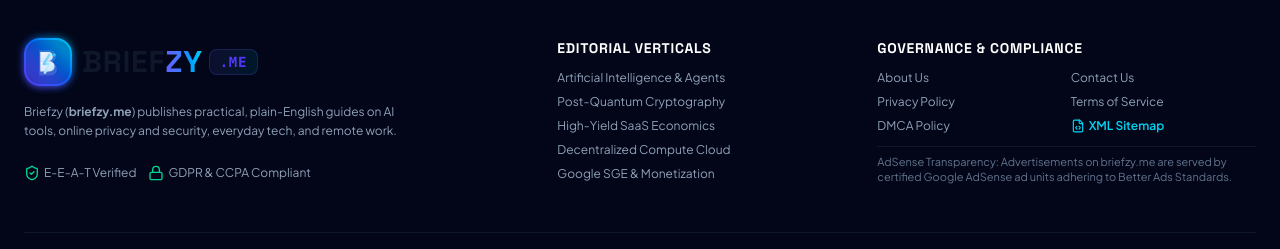
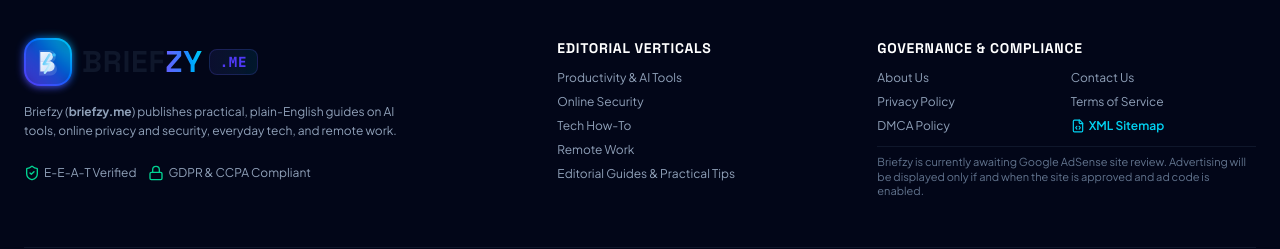
Before and after one commit to auqlifmetamedia/Briefzyme-Ai-Cloude-Code-Adsense-Website, a React (Vite) app: page / in a window 1280 px wide. Shown: the part 6049-6298 px from the top of the page. Built offline with nearby package versions, Linux system fonts and the light colour scheme; no server answers.

Commit message:
Correct AdSense configuration and remove unsupported claims

```diff
--- a/src/components/Footer.tsx
+++ b/src/components/Footer.tsx
@@ -66,19 +66,19 @@ export const Footer: React.FC<FooterProps> = ({
             </h4>
             <ul className="space-y-2 text-slate-400">
               <li>
-                <span className="hover:text-cyan-400 cursor-pointer">Artificial Intelligence &amp; Agents</span>
+                <span className="hover:text-cyan-400 cursor-pointer">Productivity &amp; AI Tools</span>
               </li>
               <li>
-                <span className="hover:text-cyan-400 cursor-pointer">Post-Quantum Cryptography</span>
+                <span className="hover:text-cyan-400 cursor-pointer">Online Security</span>
               </li>
               <li>
-                <span className="hover:text-cyan-400 cursor-pointer">High-Yield SaaS Economics</span>
+                <span className="hover:text-cyan-400 cursor-pointer">Tech How-To</span>
               </li>
               <li>
-                <span className="hover:text-cyan-400 cursor-pointer">Decentralized Compute Cloud</span>
+                <span className="hover:text-cyan-400 cursor-pointer">Remote Work</span>
               </li>
               <li>
-                <span className="hover:text-cyan-400 cursor-pointer">Google SGE &amp; Monetization</span>
+                <span className="hover:text-cyan-400 cursor-pointer">Editorial Guides &amp; Practical Tips</span>
               </li>
             </ul>
           </div>
@@ -128,7 +128,7 @@ export const Footer: React.FC<FooterProps> = ({
               </button>
             </div>
             <p className="text-[11px] text-slate-500 pt-2 border-t border-slate-900">
-              AdSense Transparency: Advertisements on briefzy.me are served by certified Google AdSense ad units adhering to Better Ads Standards.
+              Briefzy is currently awaiting Google AdSense site review. Advertising will be displayed only if and when the site is approved and ad code is enabled.
             </p>
           </div>
         </div>
```
